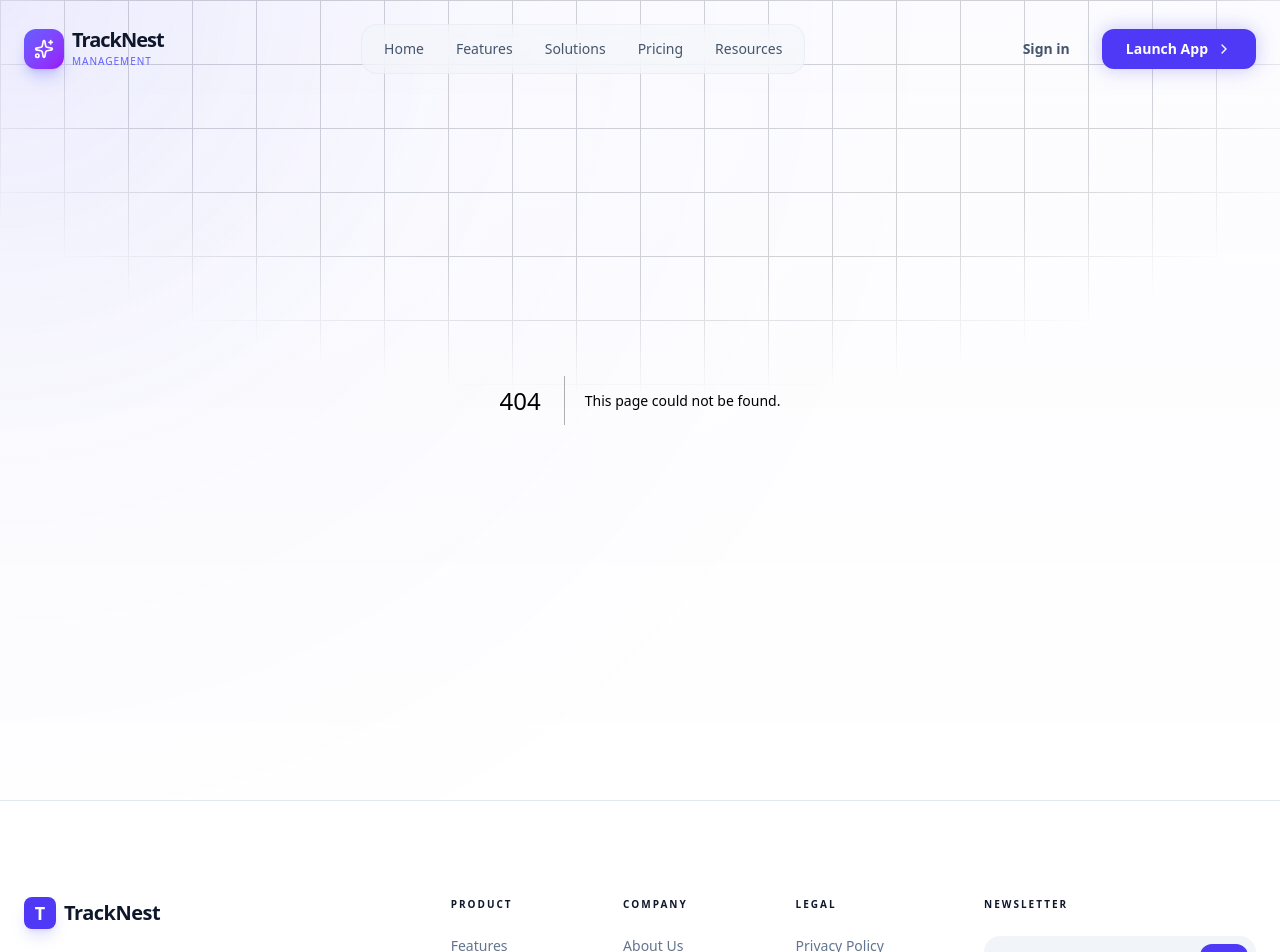
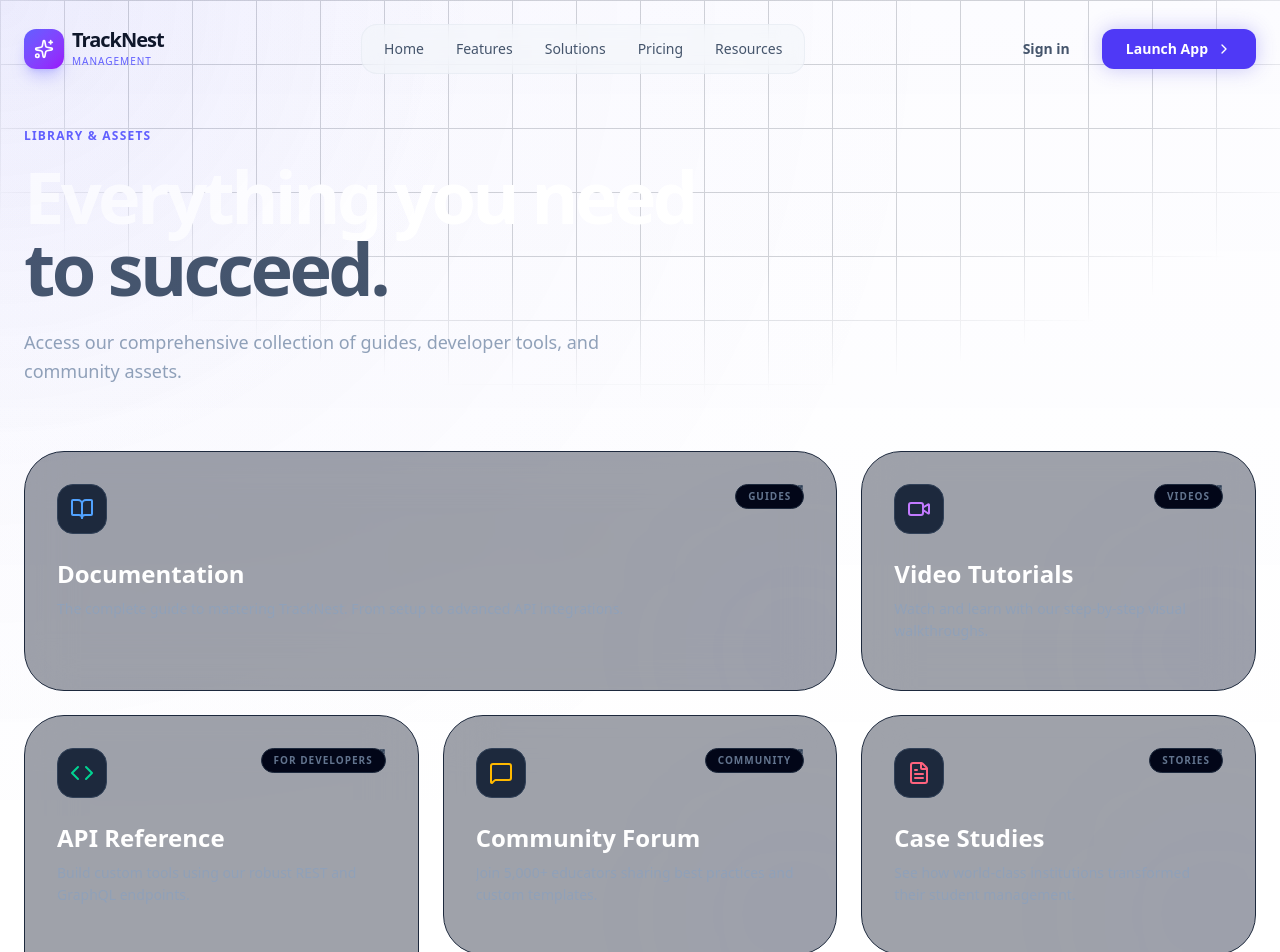
Before and after one commit to Alihaider592/TrackNest, a Next.js app: page /resources in a window 1280 px wide. Before the commit this address had no page. Shown: the top 952 px of the page. Built offline with nearby package versions, Linux system fonts and the light colour scheme.

Commit message:
resources page created

```diff
--- /dev/null
+++ b/app/resources/page.tsx
@@ -0,0 +1,143 @@
+"use client";
+
+import React from "react";
+import { motion } from "framer-motion";
+import {
+  BookOpen,
+  Video,
+  Code,
+  MessageSquare,
+  Download,
+  FileText,
+  ArrowRight,
+  ExternalLink
+} from "lucide-react";
+
+type Resource = {
+  title: string;
+  description: string;
+  icon: React.ReactNode;
+  tag: string;
+  size: string; // Tailwind grid span
+  color: string;
+};
+
+const resources: Resource[] = [
+  {
+    title: "Documentation",
+    description: "The complete guide to mastering TrackNest. From setup to advanced API integrations.",
+    icon: <BookOpen className="w-6 h-6" />,
+    tag: "Guides",
+    size: "md:col-span-2 md:row-span-1",
+    color: "text-blue-400",
+  },
+  {
+    title: "Video Tutorials",
+    description: "Watch and learn with our step-by-step visual walkthroughs.",
+    icon: <Video className="w-6 h-6" />,
+    tag: "Videos",
+    size: "md:col-span-1 md:row-span-1",
+    color: "text-purple-400",
+  },
+  {
+    title: "API Reference",
+    description: "Build custom tools using our robust REST and GraphQL endpoints.",
+    icon: <Code className="w-6 h-6" />,
+    tag: "For Developers",
+    size: "md:col-span-1 md:row-span-2",
+    color: "text-emerald-400",
+  },
+  {
+    title: "Community Forum",
+    description: "Join 5,000+ educators sharing best practices and custom templates.",
+    icon: <MessageSquare className="w-6 h-6" />,
+    tag: "Community",
+    size: "md:col-span-1 md:row-span-1",
+    color: "text-amber-400",
+  },
+  {
+    title: "Case Studies",
+    description: "See how world-class institutions transformed their student management.",
+    icon: <FileText className="w-6 h-6" />,
+    tag: "Stories",
+    size: "md:col-span-1 md:row-span-1",
+    color: "text-rose-400",
+  },
+  {
+    title: "Resource Assets",
+    description: "Download branding kits, spreadsheet templates, and onboarding checklists.",
+    icon: <Download className="w-6 h-6" />,
+    tag: "Freebies",
+    size: "md:col-span-2 md:row-span-1",
+    color: "text-sky-400",
+  },
+];
+
+export default function ResourcesPage() {
+  return (
+    <div className="relative pt-32 pb-20 px-6">
+      <div className="max-w-7xl mx-auto">
+        {/* Header Section */}
+        <div className="mb-16">
+          <motion.div
+            initial={{ opacity: 0, x: -20 }}
+            animate={{ opacity: 1, x: 0 }}
+            className="text-indigo-500 font-bold tracking-widest uppercase text-xs mb-4"
+          >
+            Library & Assets
+          </motion.div>
+          <h1 className="text-5xl md:text-7xl font-black text-white tracking-tighter leading-none mb-6">
+            Everything you need <br />
+            <span className="text-slate-600">to succeed.</span>
+          </h1>
+          <p className="text-slate-400 text-lg max-w-xl leading-relaxed">
+            Access our comprehensive collection of guides, developer tools, and community assets.
+          </p>
+        </div>
+
+        {/* Bento Grid */}
+        <div className="grid grid-cols-1 md:grid-cols-3 gap-6 auto-rows-[240px]">
+          {resources.map((item, i) => (
+            <motion.div
+              key={item.title}
+              initial={{ opacity: 0, y: 20 }}
+              whileInView={{ opacity: 1, y: 0 }}
+              transition={{ delay: i * 0.1 }}
+              viewport={{ once: true }}
+              className={`group relative rounded-[2.5rem] p-8 overflow-hidden border border-slate-800 bg-slate-900/40 backdrop-blur-xl transition-all duration-500 hover:border-slate-700 hover:bg-slate-900/60 ${item.size}`}
+            >
+              {/* Inner Decorative Glow */}
+              <div className="absolute -right-10 -bottom-10 w-40 h-40 bg-indigo-500/5 blur-[80px] rounded-full group-hover:bg-indigo-500/10 transition-colors" />
+
+              <div className="relative z-10 h-full flex flex-col justify-between">
+                <div>
+                  <div className="flex justify-between items-start mb-6">
+                    <div className={`p-3 rounded-2xl bg-slate-800 border border-slate-700 ${item.color} group-hover:scale-110 transition-transform duration-500`}>
+                      {item.icon}
+                    </div>
+                    <span className="text-[10px] font-black uppercase tracking-widest text-slate-500 bg-slate-950 px-3 py-1 rounded-full border border-slate-800">
+                      {item.tag}
+                    </span>
+                  </div>
+                  <h3 className="text-2xl font-bold text-white mb-2">{item.title}</h3>
+                  <p className="text-slate-400 text-sm leading-relaxed line-clamp-2 group-hover:line-clamp-none transition-all">
+                    {item.description}
+                  </p>
+                </div>
+
+                <div className="flex items-center gap-2 text-sm font-bold text-indigo-400 opacity-0 group-hover:opacity-100 group-hover:translate-x-2 transition-all cursor-pointer">
+                  Explore Now <ArrowRight className="w-4 h-4" />
+                </div>
+              </div>
+
+              {/* Top-right corner icon */}
+              <div className="absolute top-8 right-8 text-slate-700 group-hover:text-slate-500 transition-colors">
+                <ExternalLink className="w-4 h-4" />
+              </div>
+            </motion.div>
+          ))}
+        </div>
+      </div>
+    </div>
+  );
+}
```
